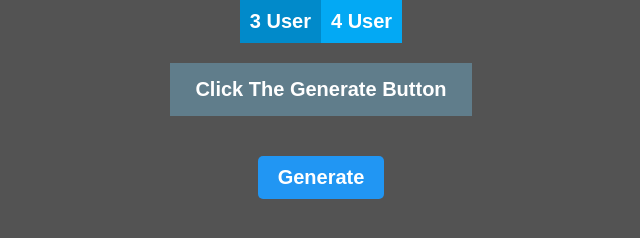
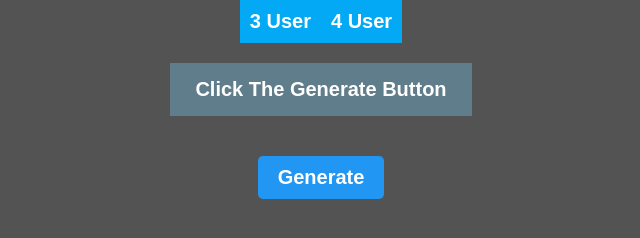
Before and after one commit to xLeYoUsSeF/Generate-Users, a plain HTML site: page index.html in a window 1280 px wide. Shown: the whole page, without its empty margins (319-959 px from the left). Drawn offline with Linux system fonts and the light colour scheme.

Commit message:
Active Editing

```diff
--- a/index.html
+++ b/index.html
@@ -13,7 +13,7 @@
 </head>
 <body>
     <ul class="gallery">
-        <li class="active" data-custom="three">3 User</li>
+        <li data-custom="three">3 User</li>
         <li data-custom="four">4 User</li>
     </ul>
     <div class="serial">Click The Generate Button</div>
```
